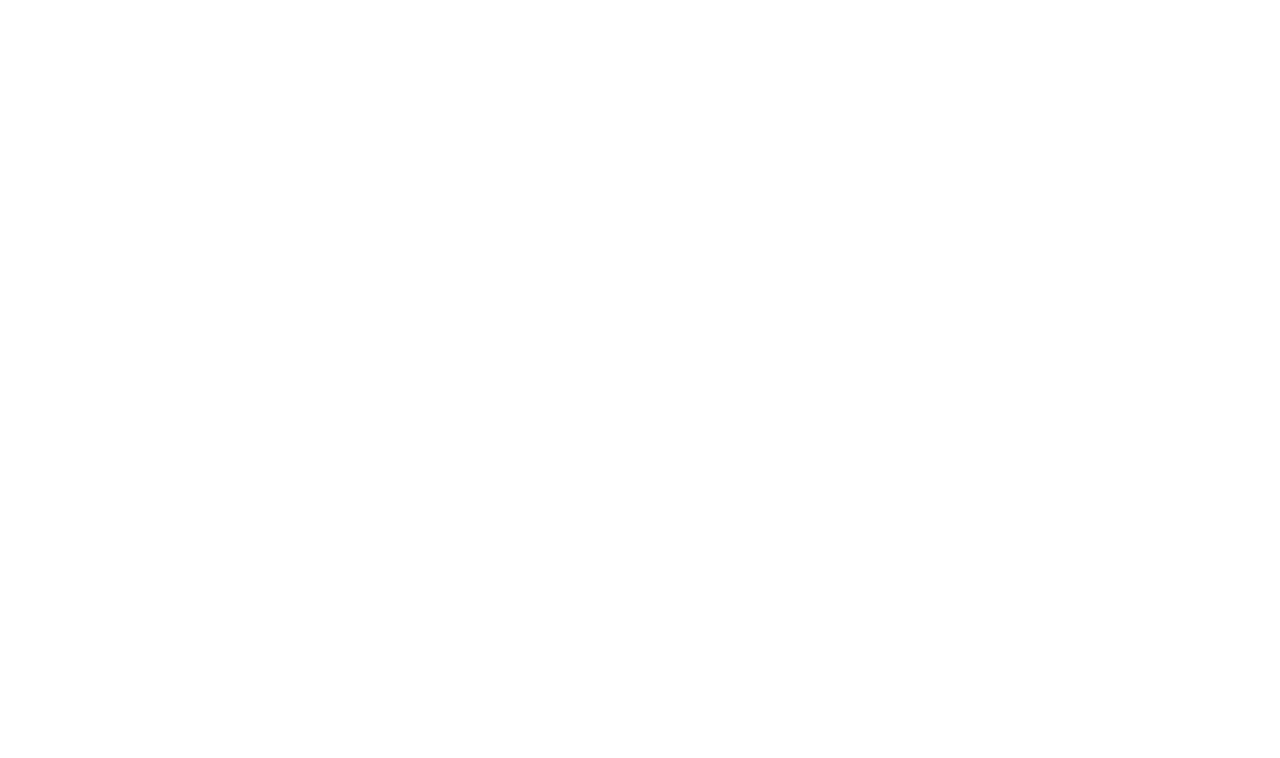
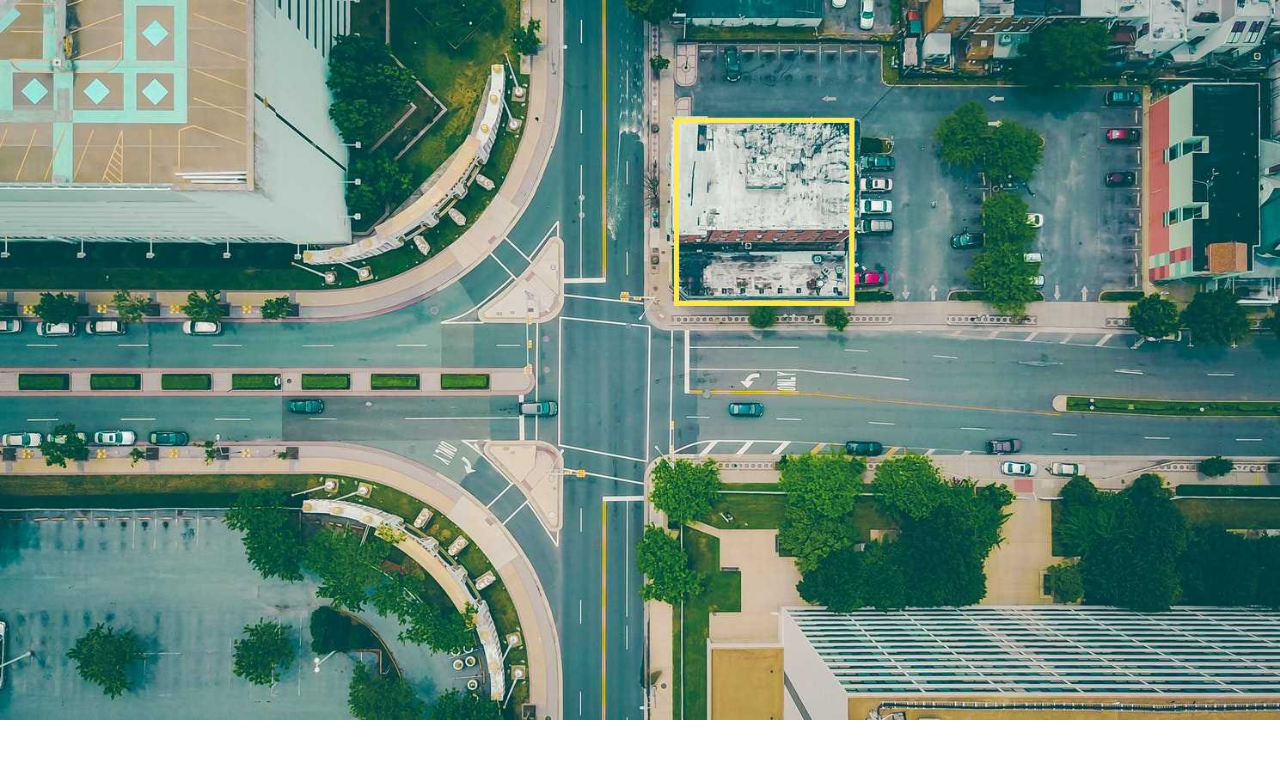
Before and after one commit to booldook/2021-sc-web-05-band, a plain HTML site: page html/index.html in a window 1280 px wide. Drawn offline with Linux system fonts and the light colour scheme.

Commit message:
초기설정

```diff
--- a/css/index.css
+++ b/css/index.css
@@ -0,0 +1,57 @@
+@import url('https://fonts.googleapis.com/css2?family=Lato:wght@300;400;700&display=swap');
+/* font-family: 'Lato', sans-serif; */
+
+
+/************** default ***************/
+html, body {font: 16px 'Lato', sans-serif}
+
+
+/************** header-wrapper ***************/
+
+
+
+/************** main-wrapper ***************/
+
+
+
+/************** band-wrapper ***************/
+
+
+
+/************** tour-wrapper ***************/
+
+
+
+/************** contact-wrapper ***************/
+
+
+
+/************** map-wrapper ***************/
+
+
+
+/************** footer-wrapper ***************/
+
+
+
+
+/************** response ***************/
+@media (min-width: 576px) {
+
+}
+
+@media (min-width: 768px) {
+
+}
+
+@media (min-width: 992px) {
+
+}
+
+@media (min-width: 1200px) {
+
+}
+
+@media (min-width: 1400px) {
+
+}
--- a/html/index.html
+++ b/html/index.html
@@ -44,7 +44,8 @@
 
 	<!-- map-wrapper -->
 	<section class="map-wrapper">
-
+		<!--TODO: 카카오지도 넣을것 -->
+		<img src="../img/map.jpg" alt="지도" class="img">
 	</section>
 	<!-- map-wrapper// -->
 
@@ -54,8 +55,6 @@
 	</footer>
 	<!-- footer-wrapper// -->
 
-
-
 	<script src="../js/index.js"></script>
 </body>
 </html>
```
